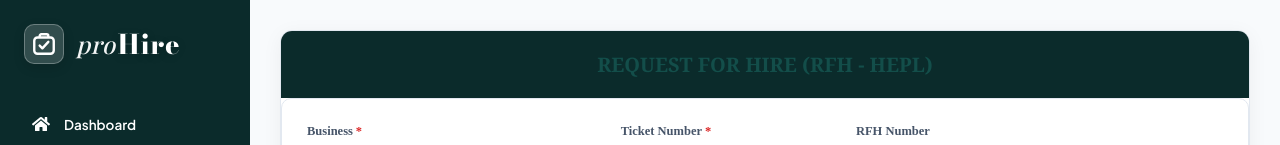
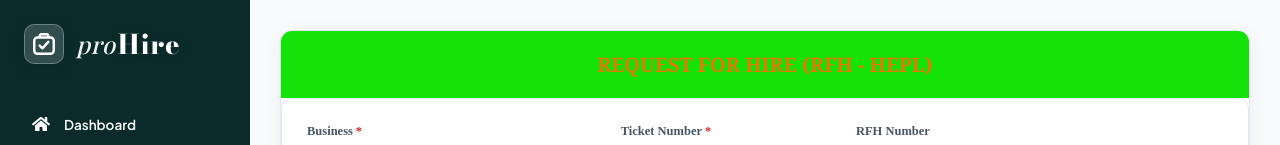
Before and after one commit to JeevaJenson/stanco_revamp, a React (Vite) app in the folder frontend/: page /rfh in a window 1280 px wide. Shown: the top 145 px of the page. Built offline with nearby package versions, Linux system fonts and the light colour scheme; no server answers; a web font is replaced by a local one.

Commit message:
rfh design changed

```diff
--- a/frontend/src/pages/RFHForm.jsx
+++ b/frontend/src/pages/RFHForm.jsx
@@ -1548,7 +1548,7 @@ function RFHForm() {
                   "uppercase",
 
                 color:
-                  "#134e4a",
+                  "#e87706",
               }}
             >
 
--- a/frontend/src/style/RFHForm.css
+++ b/frontend/src/style/RFHForm.css
@@ -28,7 +28,7 @@
 }
 
 .rfh-card-header-bar {
-  background: #0B2B2B; /* Dark Teal (Project Branding Sidebar) */
+  background: #13e308; /* Dark Teal (Project Branding Sidebar) */
   padding: 20px 25px;
   display: flex;
   align-items: center;
```
